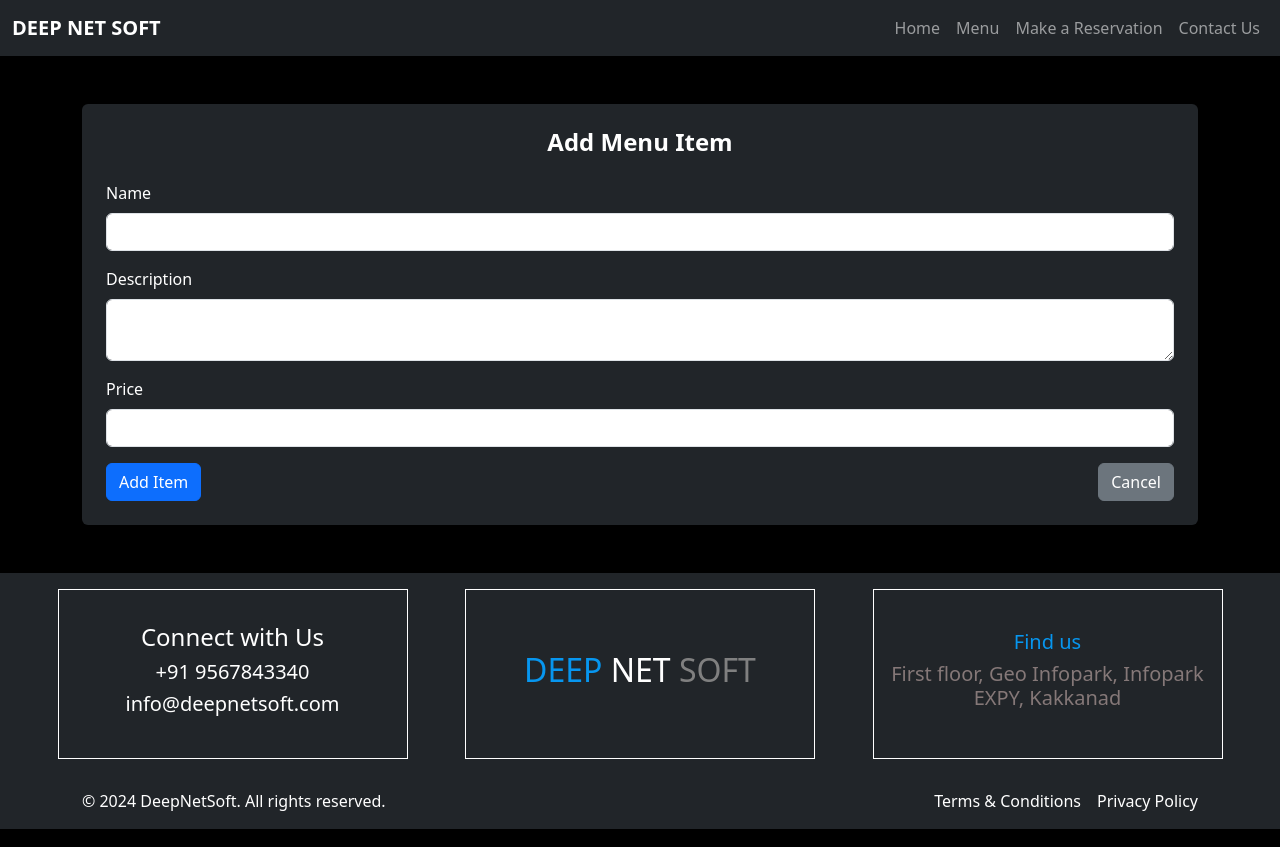
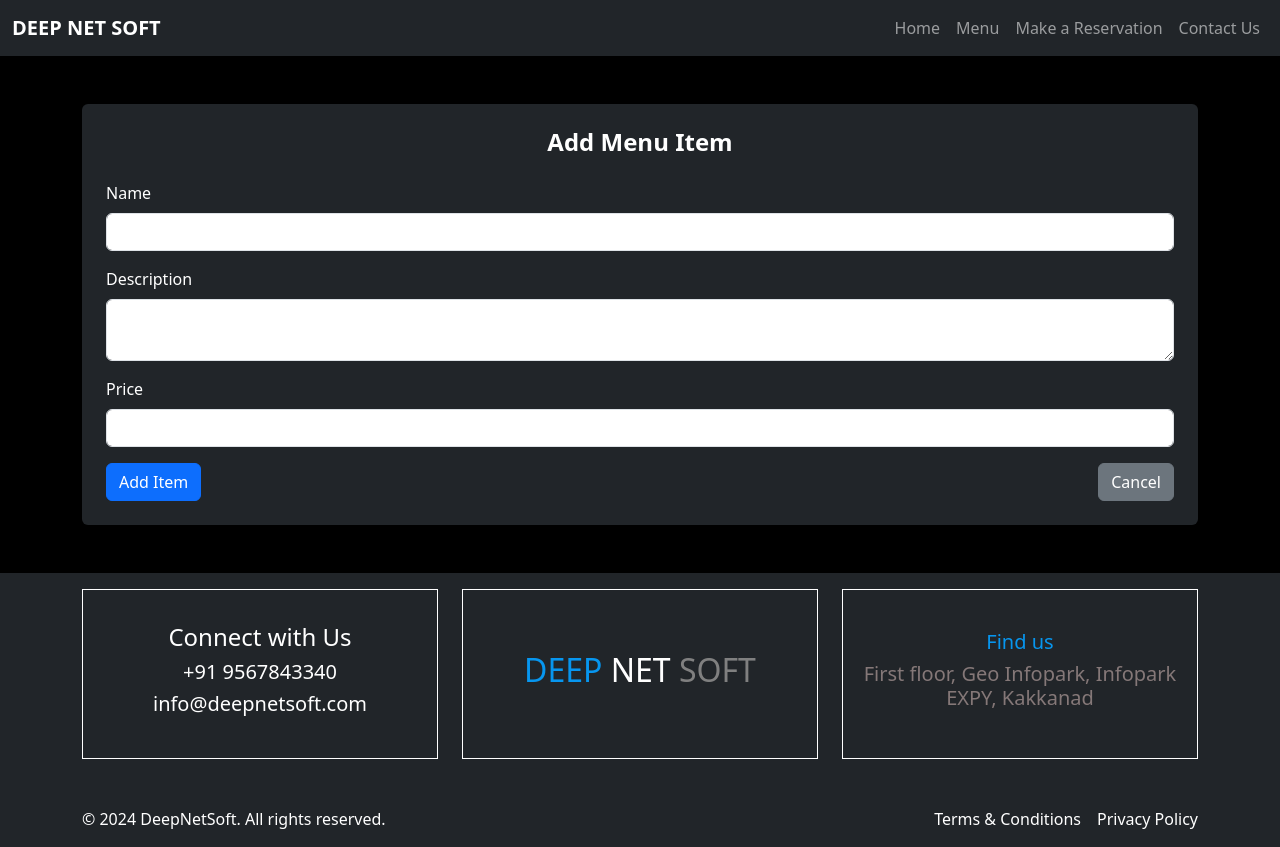
Before and after one commit to vishnu-13-97/DeepnetAssignment, a React (Vite) app in the folder client/: page /createmenuitems/1 in a window 1280 px wide. Built offline with nearby package versions, Linux system fonts and the light colour scheme; no server answers.

Commit message:
Update Footer.jsx

```diff
--- a/client/src/components/Footer.jsx
+++ b/client/src/components/Footer.jsx
@@ -1,34 +1,40 @@
 function Footer() {
   return (
-    <footer className="bg-dark text-white py-3 ">
-<div className="d-flex justify-content-evenly" style={{ height: "200px" }}>
+    <footer className="bg-dark text-white py-3">
+      <div className="container">
+        {/* Flex container for the sections */}
+        <div className="row text-center text-md-left">
+
+          {/* Connect with Us section */}
+          <div className="col-12 col-md-4 mb-4">
             <div
+              className="footer-section p-3"
               style={{
-      width: "350px",
-      height: "170px",
                 border: "1px solid white",
                 display: "flex",
                 flexDirection: "column",
                 justifyContent: "center",
                 alignItems: "center",
-      textAlign: "center",
+                height: "170px",
               }}
             >
               <h4>Connect with Us</h4>
               <h5>+91 9567843340</h5>
               <h5>info@deepnetsoft.com</h5>
             </div>
+          </div>
 
+          {/* DeepNetSoft Logo Section */}
+          <div className="col-12 col-md-4 mb-4">
             <div
+              className="footer-section p-3"
               style={{
-      width: "350px",
-      height: "170px",
                 border: "1px solid white",
                 display: "flex",
                 flexDirection: "column",
                 justifyContent: "center",
                 alignItems: "center",
-      textAlign: "center",
+                height: "170px",
               }}
             >
               <h2>
@@ -37,17 +43,19 @@ function Footer() {
                 <span style={{ color: "gray" }}>SOFT</span>
               </h2>
             </div>
+          </div>
 
+          {/* Find Us Section */}
+          <div className="col-12 col-md-4 mb-4">
             <div
+              className="footer-section p-3"
               style={{
-      width: "350px",
-      height: "170px",
                 border: "1px solid white",
                 display: "flex",
                 flexDirection: "column",
                 justifyContent: "center",
                 alignItems: "center",
-      textAlign: "center",
+                height: "170px",
               }}
             >
               <h5 style={{ color: "#0796EF" }}>Find us</h5>
@@ -57,16 +65,15 @@ function Footer() {
             </div>
           </div>
 
+        </div>
 
-
-      <div className="container d-flex justify-content-between align-items-center">
-        {/* Left-aligned text */}
+        {/* Bottom Container with Terms & Privacy Links */}
+        <div className="d-flex justify-content-between align-items-center mt-4 flex-column flex-md-row">
           <p className="mb-0">© 2024 DeepNetSoft. All rights reserved.</p>
-
-        {/* Right-aligned text in a flex container */}
-        <div className="d-flex gap-3">
+          <div className="d-flex gap-3 mt-2 mt-md-0">
             <p className="mb-0">Terms & Conditions</p>
             <p className="mb-0">Privacy Policy</p>
+          </div>
         </div>
       </div>
     </footer>
```
Lines whose indentation alone changed are shown as unchanged.
